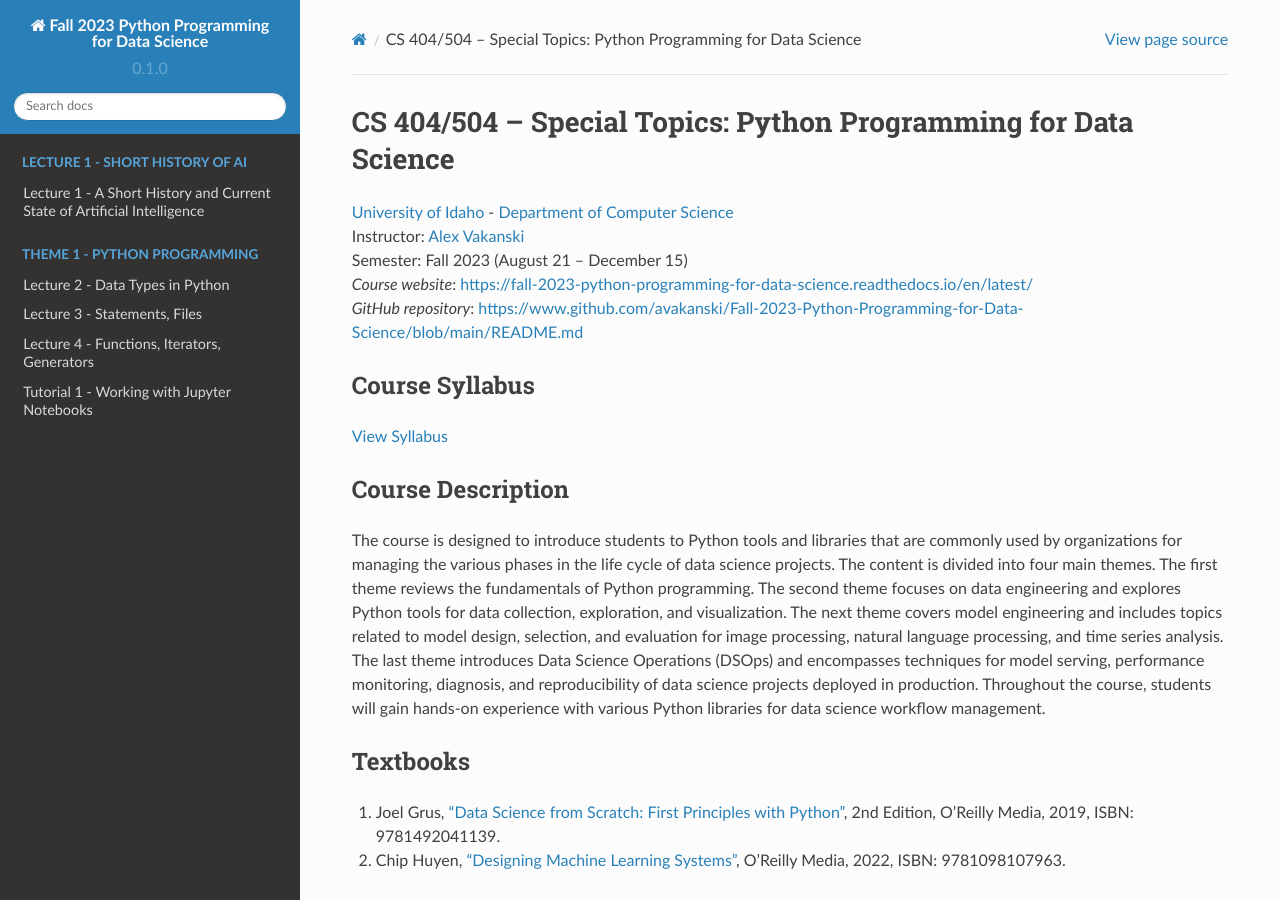
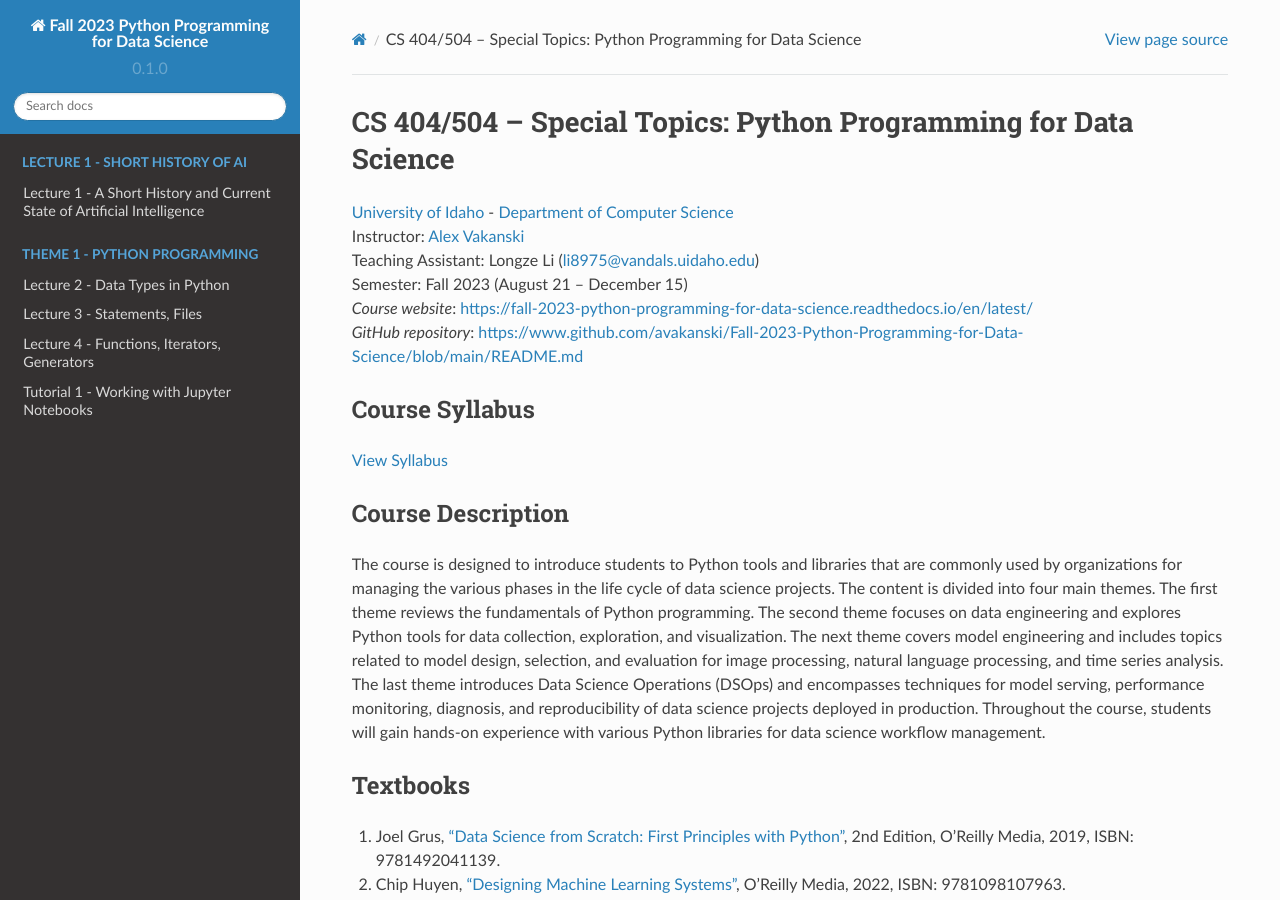
Before and after one commit to avakanski/Fall-2023-Python-Programming-for-Data-Science, a Sphinx documentation site: the page built from docs/index.rst, in a window 1280 px wide and 900 px high. Built offline with Sphinx 7.4.7 and the Read the Docs theme 2.0.0, drawn with Linux system fonts in a browser that asks for light colours.

Commit message:
Update index.rst

```diff
--- a/docs/index.rst
+++ b/docs/index.rst
@@ -3,6 +3,7 @@
 
 | `University of Idaho <https://www.uidaho.edu>`_ - `Department of Computer Science <https://www.uidaho.edu/engr/departments/cs>`_
 | Instructor: `Alex Vakanski <https://www.webpages.uidaho.edu/vakanski/index.html>`_
+| Teaching Assistant: Longze Li (li8975@vandals.uidaho.edu)
 | Semester: Fall 2023 (August 21 – December 15)
 | *Course website*: https://fall-2023-python-programming-for-data-science.readthedocs.io/en/latest/
 | *GitHub repository*: https://www.github.com/avakanski/Fall-2023-Python-Programming-for-Data-Science/blob/main/README.md
```
